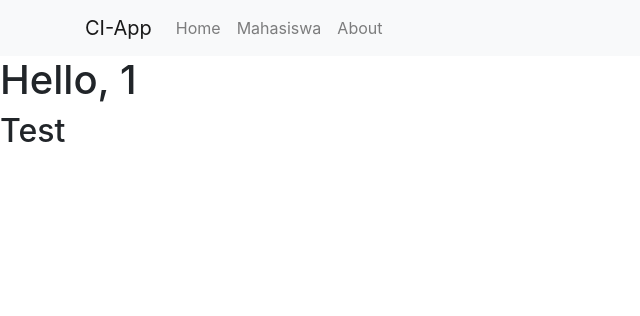
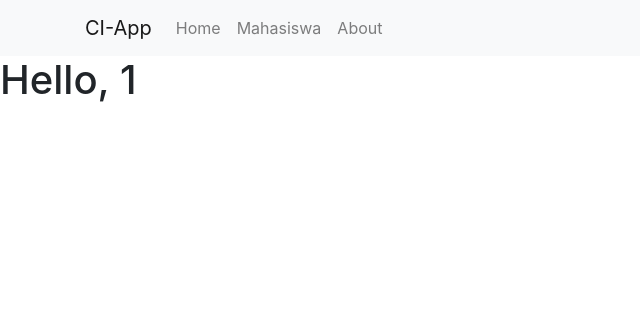
Before and after one commit to SennenHyorou/ci_app, a CodeIgniter app: page /ci-app/index.php/home/index/1 in a window 1280 px wide. Shown: the top 316 px of the page, without its empty margins (0-640 px from the left). Run offline with CodeIgniter, Linux system fonts and the light colour scheme.

Commit message:
Mengubah bagian index.php di view home

```diff
--- a/application/views/home/index.php
+++ b/application/views/home/index.php
@@ -1,3 +1,2 @@
 
 <h1>Hello, <?php echo $nama; ?></h1>
-<h2>Test</h2>
```
